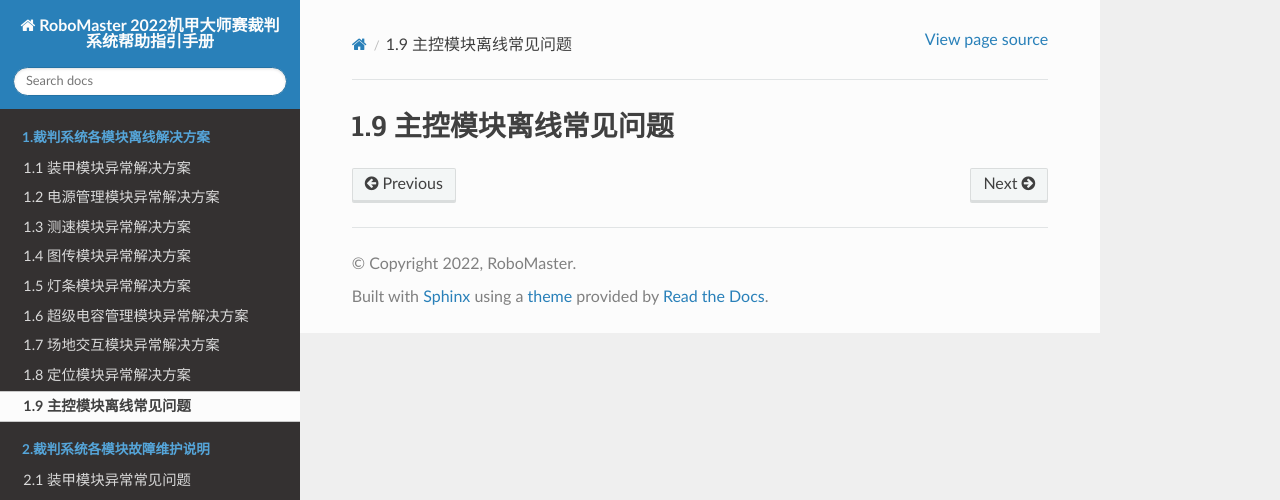
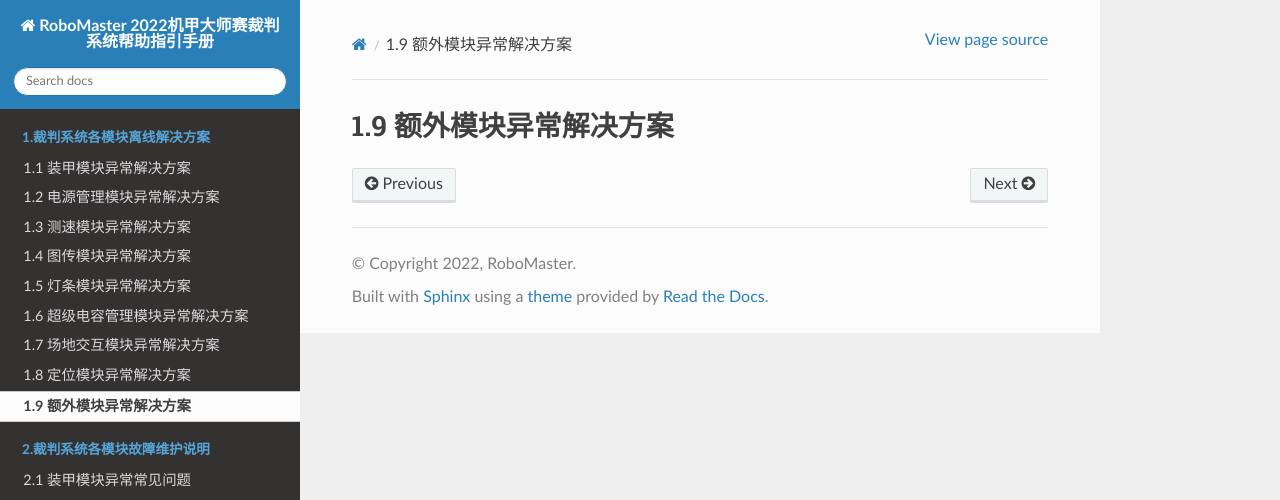
Before and after one commit to RoboMaster/RefereeSystem_Help, a Sphinx documentation site: the page built from docs/ch1/1-9.md, in a window 1280 px wide. Shown: the top 500 px of the page. Built offline with Sphinx 7.4.7 and the Read the Docs theme 2.0.0, drawn with Linux system fonts in a browser that asks for light colours.

Commit message:
Update 1-9.md

```diff
--- a/docs/ch1/1-9.md
+++ b/docs/ch1/1-9.md
@@ -1 +1 @@
-# 1.9 主控模块离线常见问题
+# 1.9 额外模块异常解决方案
```
